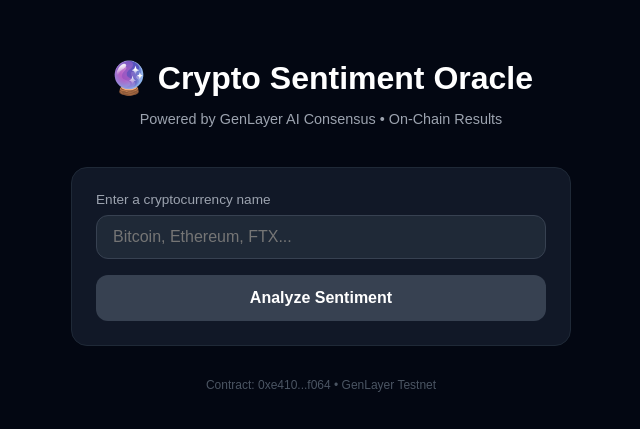
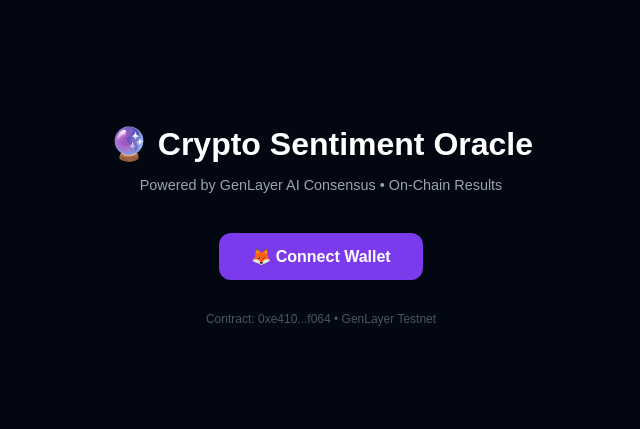
Before and after one commit to kmgdz/crypto-sentiment-oracle, a Next.js app: page / in a window 1280 px wide. Shown: the part 199-628 px from the top of the page, without its empty margins (319-959 px from the left). Built offline with nearby package versions, Linux system fonts and the light colour scheme.

Commit message:
Add wallet connection and sentiment analysis features

```diff
--- a/src/app/page.tsx
+++ b/src/app/page.tsx
@@ -8,15 +8,50 @@
   const [coin, setCoin] = useState("");
   const [sentiment, setSentiment] = useState("");
   const [loading, setLoading] = useState(false);
-  const [error, setError] = useState("");
+  const [status, setStatus] = useState("");
+  const [account, setAccount] = useState("");
+
+  const connectWallet = async () => {
+    try {
+      const eth = (window as any).ethereum;
+      if (!eth) { alert("Please install MetaMask!"); return; }
+      const accounts = await eth.request({ method: "eth_requestAccounts" });
+      setAccount(accounts[0]);
+    } catch {
+      alert("Wallet connection failed");
+    }
+  };
 
   const analyzeSentiment = async () => {
     if (!coin) return;
     setLoading(true);
-    setError("");
     setSentiment("");
+    setStatus("Sending transaction to GenLayer...");
+
     try {
-      const response = await fetch(RPC_URL, {
+      // Step 1: Send write transaction
+      const methodData = JSON.stringify({ method: "analyze_sentiment", args: [coin] });
+      const txData = "0x" + Array.from(new TextEncoder().encode(methodData))
+        .map(b => b.toString(16).padStart(2, "0")).join("");
+
+      const txHash = await (window as any).ethereum.request({
+        method: "eth_sendTransaction",
+        params: [{
+          from: account,
+          to: CONTRACT_ADDRESS,
+          data: txData,
+          gas: "0x5208",
+        }],
+      });
+
+      setStatus("Transaction sent! Waiting for AI consensus... (30-60 seconds)");
+
+      // Step 2: Poll for result
+      let attempts = 0;
+      const poll = setInterval(async () => {
+        attempts++;
+        try {
+          const res = await fetch(RPC_URL, {
             method: "POST",
             headers: { "Content-Type": "application/json" },
             body: JSON.stringify({
@@ -26,14 +61,49 @@
               id: 1,
             }),
           });
-      const data = await response.json();
-      if (data.result) setSentiment(data.result);
-      else setError("Could not fetch sentiment. Try again.");
-    } catch {
-      setError("Error connecting to GenLayer network.");
-    } finally {
+          const data = await res.json();
+          if (data.result && data.result !== '""' && data.result !== "") {
+            setSentiment(data.result.replace(/"/g, ""));
+            setStatus("✅ Result verified on-chain!");
+            clearInterval(poll);
             setLoading(false);
           }
+        } catch {}
+
+        if (attempts > 20) {
+          clearInterval(poll);
+          setStatus("Timed out. Try reading result manually.");
+          setLoading(false);
+        }
+      }, 5000);
+
+    } catch (err: any) {
+      setStatus("Error: " + (err.message || "Transaction failed"));
+      setLoading(false);
+    }
+  };
+
+  const readSentiment = async () => {
+    setLoading(true);
+    setStatus("Reading latest result from chain...");
+    try {
+      const res = await fetch(RPC_URL, {
+        method: "POST",
+        headers: { "Content-Type": "application/json" },
+        body: JSON.stringify({
+          jsonrpc: "2.0",
+          method: "gen_call",
+          params: [{ to: CONTRACT_ADDRESS, data: { method: "get_sentiment", args: [] } }, "latest"],
+          id: 1,
+        }),
+      });
+      const data = await res.json();
+      if (data.result) setSentiment(data.result.replace(/"/g, ""));
+      setStatus("✅ Done!");
+    } catch {
+      setStatus("Error reading from chain");
+    }
+    setLoading(false);
   };
 
   const getColor = () => {
@@ -57,39 +127,56 @@
           <p style={{ color: "#9ca3af", fontSize: "0.9rem" }}>Powered by GenLayer AI Consensus • On-Chain Results</p>
         </div>
 
+        {!account ? (
+          <div style={{ textAlign: "center" }}>
+            <button onClick={connectWallet}
+              style={{ background: "#7c3aed", color: "white", border: "none", borderRadius: "12px", padding: "14px 32px", fontSize: "1rem", fontWeight: "600", cursor: "pointer" }}>
+              🦊 Connect Wallet
+            </button>
+          </div>
+        ) : (
+          <>
             <div style={{ background: "#111827", borderRadius: "16px", padding: "24px", marginBottom: "16px", border: "1px solid #1f2937" }}>
-          <label style={{ color: "#9ca3af", fontSize: "0.85rem", display: "block", marginBottom: "8px" }}>Enter a cryptocurrency name</label>
+              <p style={{ color: "#6b7280", fontSize: "0.75rem", marginBottom: "16px" }}>
+                Connected: {account.slice(0, 6)}...{account.slice(-4)}
+              </p>
+              <label style={{ color: "#9ca3af", fontSize: "0.85rem", display: "block", marginBottom: "8px" }}>
+                Enter a cryptocurrency name
+              </label>
               <input
                 type="text"
                 value={coin}
                 onChange={(e) => setCoin(e.target.value)}
                 onKeyDown={(e) => e.key === "Enter" && analyzeSentiment()}
                 placeholder="Bitcoin, Ethereum, FTX..."
-            style={{ width: "100%", background: "#1f2937", color: "white", border: "1px solid #374151", borderRadius: "12px", padding: "12px 16px", fontSize: "1rem", outline: "none", marginBottom: "16px", boxSizing: "border-box" }}
+                style={{ width: "100%", background: "#1f2937", color: "white", border: "1px solid #374151", borderRadius: "12px", padding: "12px 16px", fontSize: "1rem", outline: "none", marginBottom: "12px", boxSizing: "border-box" }}
               />
-          <button
-            onClick={analyzeSentiment}
-            disabled={loading || !coin}
-            style={{ width: "100%", background: loading || !coin ? "#374151" : "#2563eb", color: "white", border: "none", borderRadius: "12px", padding: "14px", fontSize: "1rem", fontWeight: "600", cursor: loading || !coin ? "not-allowed" : "pointer" }}
-          >
-            {loading ? "Analyzing on-chain..." : "Analyze Sentiment"}
+              <button onClick={analyzeSentiment} disabled={loading || !coin}
+                style={{ width: "100%", background: loading || !coin ? "#374151" : "#2563eb", color: "white", border: "none", borderRadius: "12px", padding: "14px", fontSize: "1rem", fontWeight: "600", cursor: loading || !coin ? "not-allowed" : "pointer", marginBottom: "8px" }}>
+                {loading ? "Processing..." : "⚡ Analyze Sentiment"}
+              </button>
+              <button onClick={readSentiment} disabled={loading}
+                style={{ width: "100%", background: "transparent", color: "#9ca3af", border: "1px solid #374151", borderRadius: "12px", padding: "10px", fontSize: "0.9rem", cursor: "pointer" }}>
+                📖 Read Latest Result
               </button>
             </div>
 
+            {status && (
+              <div style={{ background: "#111827", borderRadius: "12px", padding: "12px 16px", marginBottom: "16px", border: "1px solid #1f2937", color: "#9ca3af", fontSize: "0.85rem" }}>
+                {status}
+              </div>
+            )}
+
             {sentiment && (
               <div style={{ background: "#111827", borderRadius: "16px", padding: "24px", border: "1px solid #1f2937", textAlign: "center" }}>
-            <p style={{ color: "#9ca3af", fontSize: "0.85rem", marginBottom: "8px" }}>AI Sentiment for {coin}</p>
+                <p style={{ color: "#9ca3af", fontSize: "0.85rem", marginBottom: "8px" }}>AI Sentiment Result</p>
                 <div style={{ fontSize: "3rem", fontWeight: "bold", color: getColor() }}>
-              {getEmoji()} {sentiment.replace(/"/g, "")}
+                  {getEmoji()} {sentiment}
                 </div>
                 <p style={{ color: "#6b7280", fontSize: "0.75rem", marginTop: "16px" }}>Verified by GenLayer validators on-chain</p>
               </div>
             )}
-
-        {error && (
-          <div style={{ background: "#7f1d1d", borderRadius: "16px", padding: "16px", border: "1px solid #991b1b", textAlign: "center", color: "#fca5a5", fontSize: "0.9rem" }}>
-            {error}
-          </div>
+          </>
         )}
 
         <p style={{ textAlign: "center", color: "#4b5563", fontSize: "0.75rem", marginTop: "32px" }}>
```
Lines whose indentation alone changed are shown as unchanged.
